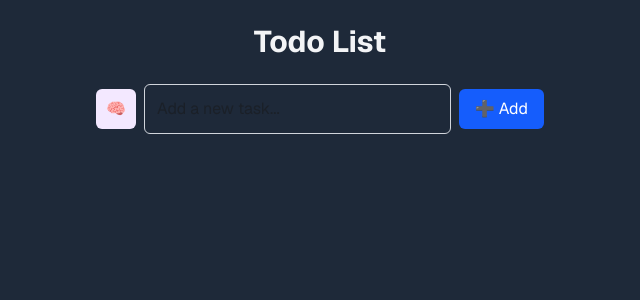
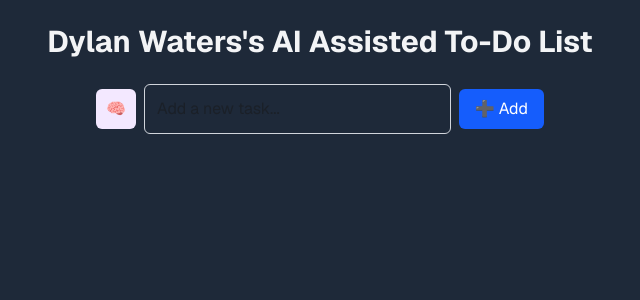
Before and after one commit to TheAlmightyG/AI-powered-ToDo-app-for-devs, a Next.js app in the folder dev-todo-list/: page / in a window 1280 px wide. Shown: the top 300 px of the page, without its empty margins (320-960 px from the left). Built offline with nearby package versions, Linux system fonts and the light colour scheme.

Commit message:
Updated The Title

```diff
--- a/dev-todo-list/src/app/page.tsx
+++ b/dev-todo-list/src/app/page.tsx
@@ -150,7 +150,7 @@ export default function Home() {
 
   return (
     <main className="min-h-screen flex flex-col items-center p-6 bg-gray-800 font-sans">
-      <h1 className="text-3xl font-bold mb-6 text-gray-100">Todo List</h1>
+      <h1 className="text-3xl font-bold mb-6 text-gray-100">Dylan Waters's AI Assisted To-Do List</h1>
 
       {/* AI Toggle + Add Task Bar */}
       <div className="flex gap-2 mb-4 w-full max-w-md items-center">
```
